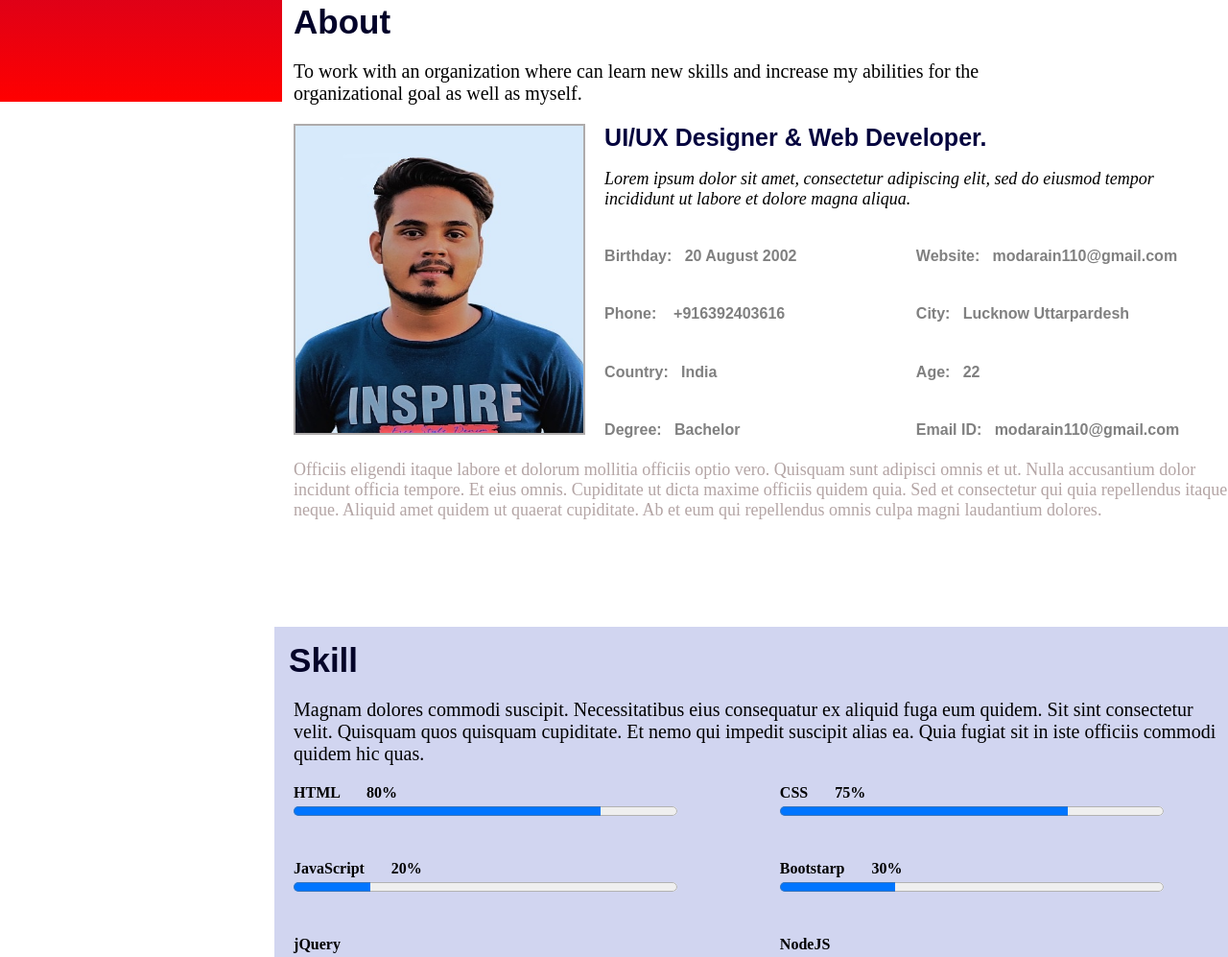
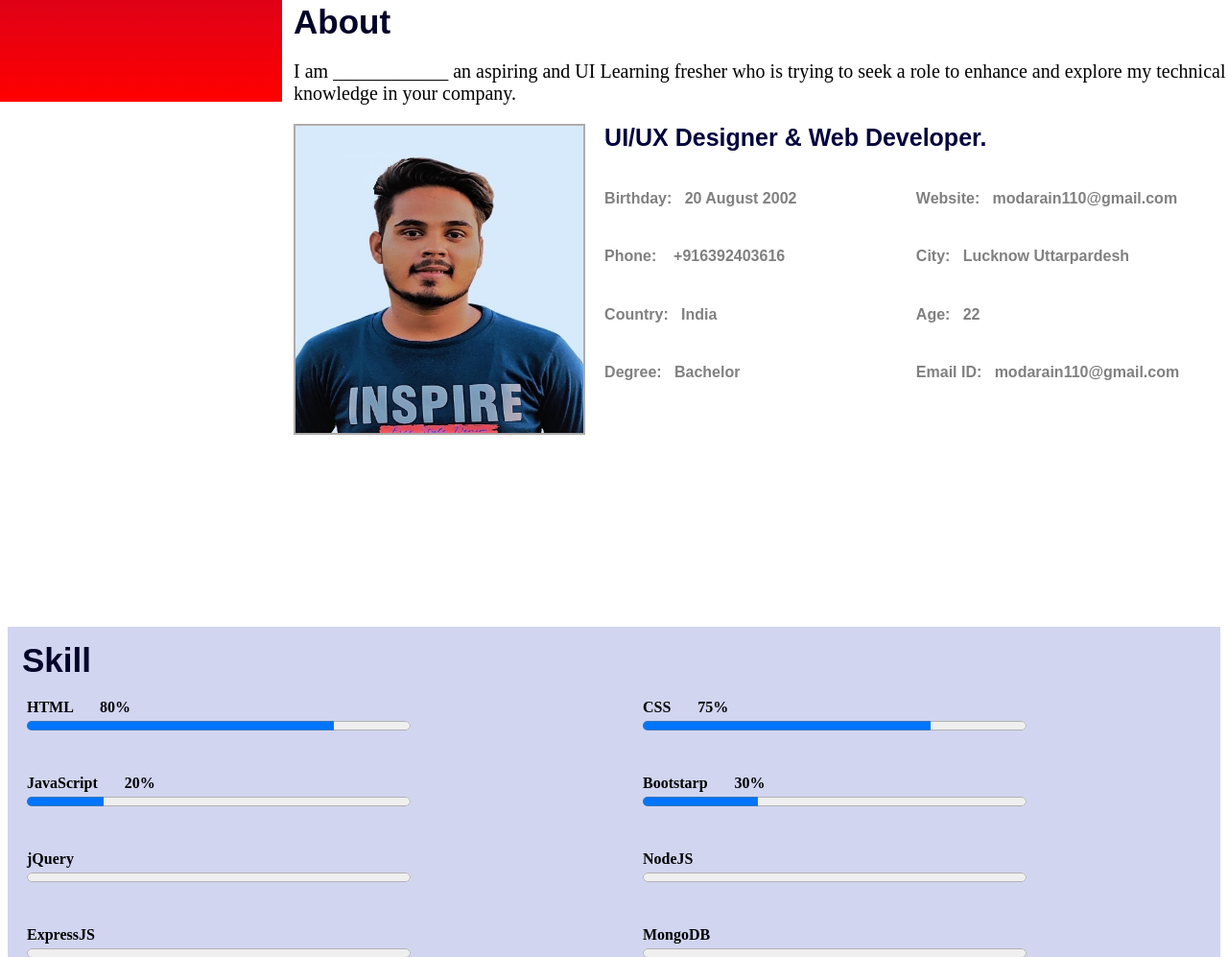
Before and after one commit to Darain786/portfolio, a website: page index.html in a window 1280 px wide. Shown: the part 694-1691 px from the top of the page at 96% size. Drawn offline with nearby package versions, Linux system fonts and the light colour scheme.

Commit message:
Update index.html

```diff
--- a/index.html
+++ b/index.html
@@ -59,13 +59,14 @@
             <div class="about" id="about">
                 <div>
                     <div class="head1">About</div>
-                    <p class="para1">To work with an organization where can learn new skills and increase my abilities for the<br> organizational goal as well as myself.</p>
+                    <p class="para1">I am ____________ an aspiring and UI Learning fresher who is trying to seek a
+                     role to enhance and explore my technical knowledge in your company.</p>
                 </div>
                 <div>
                     <img src="public/img/darainid.jpg" height="320px"width="300px" align="left">
                     <div>
                         <div class="web-head">UI/UX Designer & Web Developer.</div>
-                        <p>Lorem ipsum dolor sit amet, consectetur adipiscing elit, sed do eiusmod tempor incididunt ut labore et dolore magna aliqua.</p>
+                        <p></p>
                     </div>
                     <div class="data">
                         <h4>Birthday: &nbsp; 20 August 2002</h4>
@@ -78,12 +79,14 @@
                         <h4>Email ID: &nbsp; modarain110@gmail.com</h3>
                     </div>
                 </div>
-                <div class="para2">Officiis eligendi itaque labore et dolorum mollitia officiis optio vero. Quisquam sunt adipisci omnis et ut. Nulla accusantium dolor incidunt officia tempore. Et eius omnis. Cupiditate ut dicta maxime officiis quidem quia. Sed et consectetur qui quia repellendus itaque neque. Aliquid amet quidem ut quaerat cupiditate. Ab et eum qui repellendus omnis culpa magni laudantium dolores.</p>
+            </div>
+            <div>
+
             </div>
            </div>
            <div class="skill" id="course">
                <div class="skill-head">Skill</div>
-               <p class="skill-para">Magnam dolores commodi suscipit. Necessitatibus eius consequatur ex aliquid fuga eum quidem. Sit sint consectetur velit. Quisquam quos quisquam cupiditate. Et nemo qui impedit suscipit alias ea. Quia fugiat sit in iste officiis commodi quidem hic quas.</p>
+               <p class="skill-para"></p>
               <div class="subject">
                 <div>
                     <div>HTML &nbsp; &nbsp; &nbsp; 80%</div>
```
